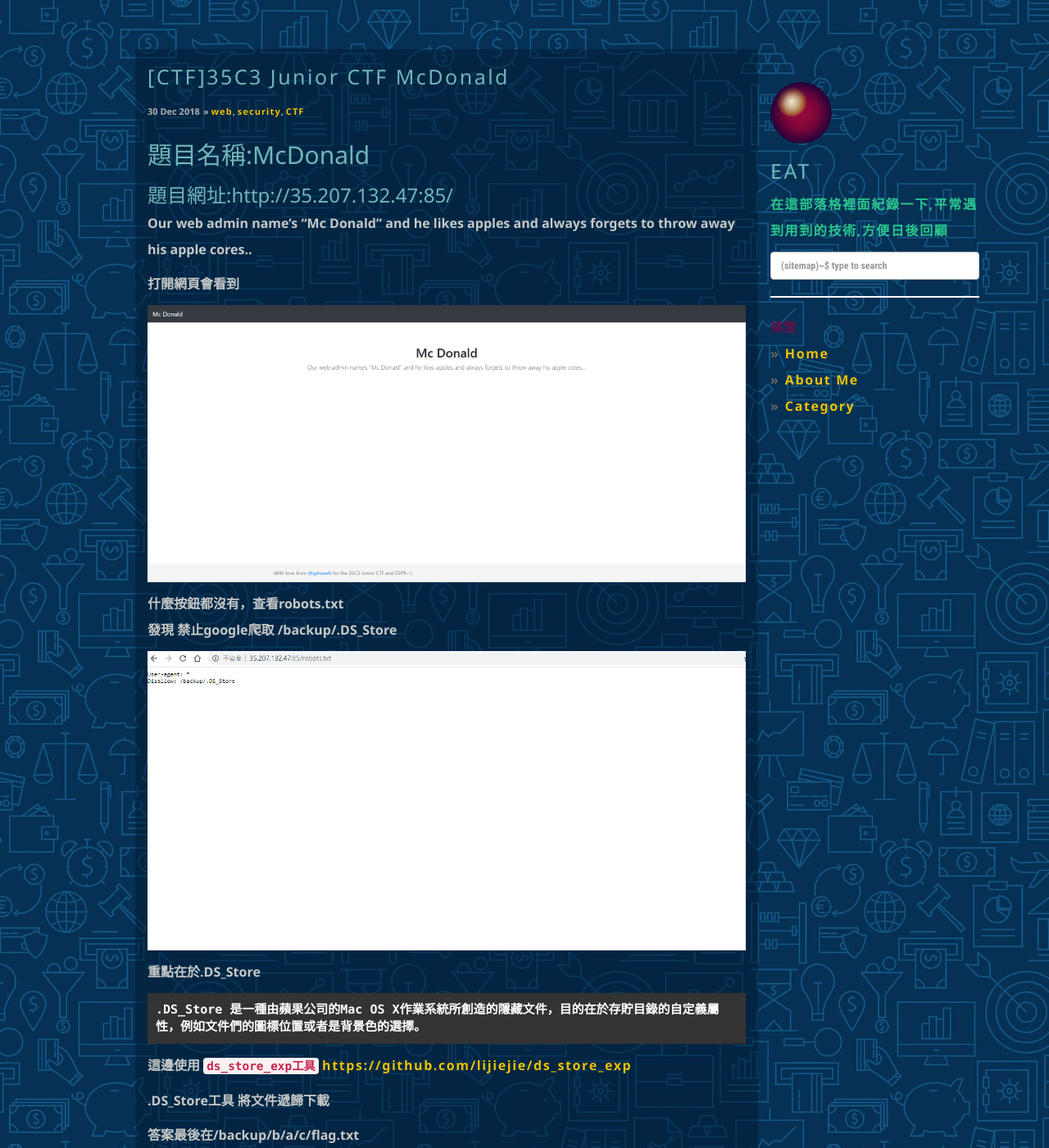
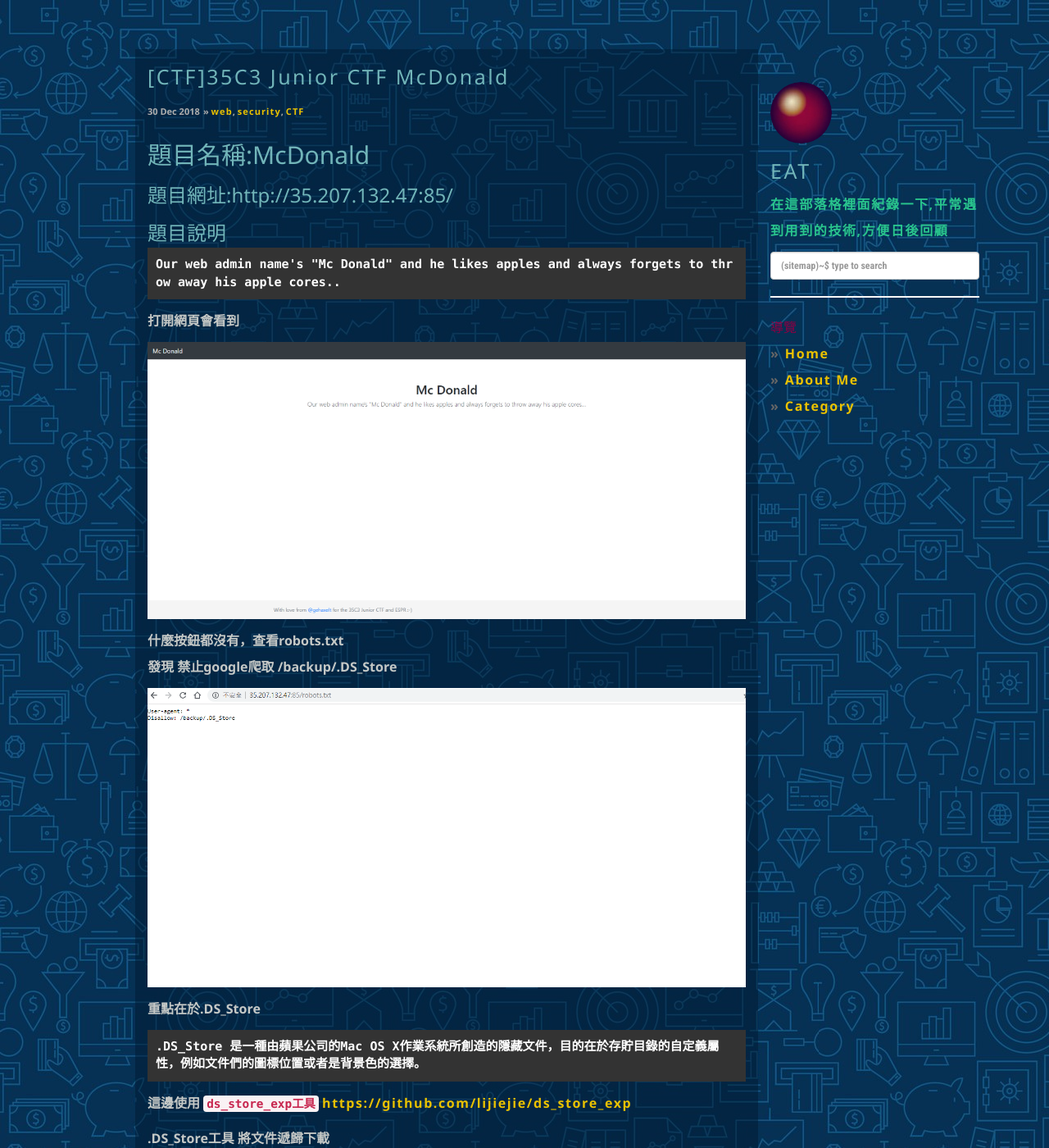
Before and after one commit to dyeat/dyeat.github.io, a Jekyll site: the page built from _posts/2018-12-31-35C3 Junior CTF McDonald.md, in a window 1280 px wide and 1400 px high. Shown: the whole window at 82% size. Built offline with Jekyll 4.4.1, drawn with Linux system fonts in a browser that asks for light colours; nearby versions of some CDN libraries; comment, search, counter and statistics services are not loaded; some of the changed text lies outside the part shown.

Commit message:
update post

````diff
--- a/_posts/2018-12-31-35C3 Junior CTF McDonald.md
+++ b/_posts/2018-12-31-35C3 Junior CTF McDonald.md
@@ -11,9 +11,11 @@ tags: [web,security,CTF]
 
 ### 題目網址:http://35.207.132.47:85/
 
+### 題目說明
+```
+Our web admin name's "Mc Donald" and he likes apples and always forgets to throw away his apple cores..
+```
 
-
-Our web admin name's "Mc Donald" and he likes apples and always forgets to throw away his apple cores..
 
 打開網頁會看到
 
````
Also changed, not shown: other parts of _posts/2018-12-31-35C3 Junior CTF McDonald.md (+3 -0 lines).
